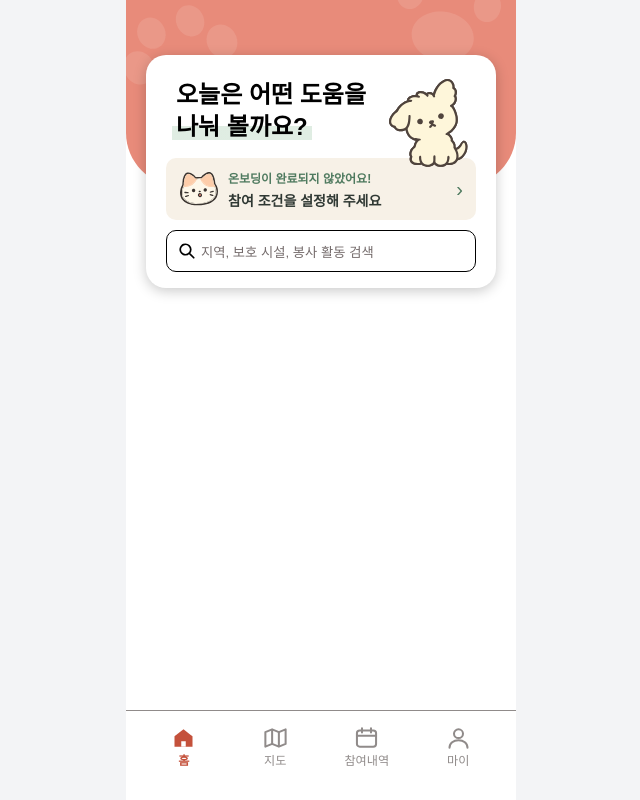
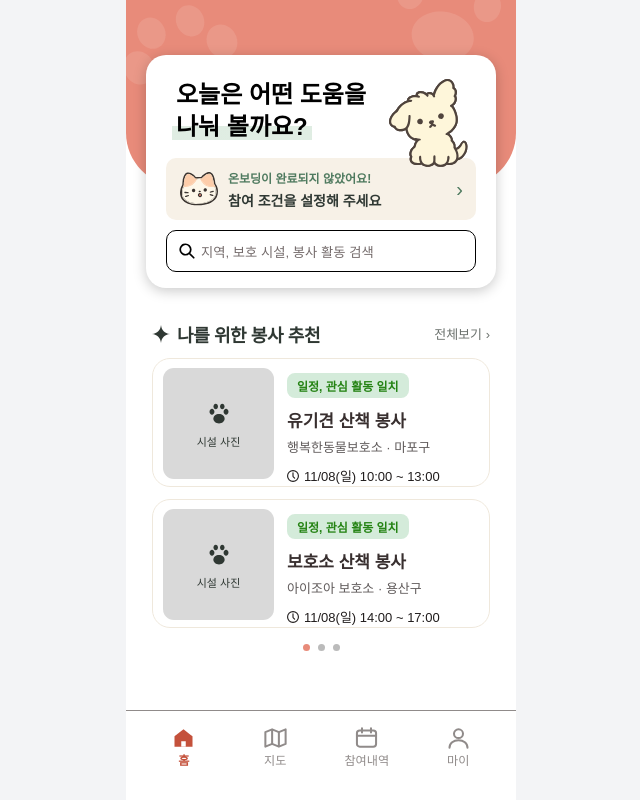
Before and after one commit to Line4Hackathon-JjongGeut/FE, a React (Vite) app: page / in a window 1280 px wide. Shown: the whole page, without its empty margins (319-959 px from the left). Built offline with nearby package versions, Linux system fonts and the light colour scheme; a web font is replaced by a local one.

Commit message:
feat: 홈 나를 위한 봉사 추천 섹션 구현

```diff
--- a/src/components/auth/PageDots.jsx
+++ b/src/components/auth/PageDots.jsx
@@ -1,15 +1,16 @@
 import styled from "styled-components";
 
-/* 소개 화면 아래 ● ○ ○ 표시 */
-export default function PageDots({ total, current, onSelect }) {
+/* ● ○ ○ 페이지 표시 */
+export default function PageDots({ total, current, onSelect, size = 10, gap = 12 }) {
   return (
-    <Dots>
+    <Dots $gap={gap}>
       {Array.from({ length: total }, (_, index) => (
         <Dot
           key={index}
           type="button"
-          aria-label={`${index + 1}번째 소개 보기`}
+          aria-label={`${index + 1}번째 페이지 보기`}
           $active={index === current}
+          $size={size}
           onClick={() => onSelect(index)}
         />
       ))}
@@ -19,12 +20,12 @@ export default function PageDots({ total, current, onSelect }) {
 
 const Dots = styled.div`
   display: flex;
-  gap: 12px;
+  gap: ${({ $gap }) => $gap}px;
 `;
 
 const Dot = styled.button`
-  width: 10px;
-  height: 10px;
+  width: ${({ $size }) => $size}px;
+  height: ${({ $size }) => $size}px;
   padding: 0;
   border: 0;
   border-radius: 50%;
--- /dev/null
+++ b/src/components/home/RecommendCard.jsx
@@ -0,0 +1,104 @@
+import { useNavigate } from "react-router-dom";
+import styled from "styled-components";
+import photoPawIcon from "../../assets/icons/search/photo-paw.svg";
+import clockIcon from "../../assets/icons/search/clock.svg";
+
+/* 홈 "나를 위한 봉사 추천" 카드. 누르면 봉사 공고 상세로 이동 */
+export default function RecommendCard({ post }) {
+  const navigate = useNavigate();
+
+  return (
+    <Card type="button" onClick={() => navigate(`/shelters/volunteer/${post.postId}`)}>
+      <Photo>
+        <img src={photoPawIcon} alt="" />
+        시설 사진
+      </Photo>
+      <Info>
+        <Tag>{post.matchLabel}</Tag>
+        <Title>{post.title}</Title>
+        <Shelter>
+          {post.shelter} · {post.region}
+        </Shelter>
+        <Schedule>
+          <ClockIcon src={clockIcon} alt="" />
+          {post.schedule}
+        </Schedule>
+      </Info>
+    </Card>
+  );
+}
+
+const Card = styled.button`
+  display: flex;
+  gap: 13px;
+  align-items: flex-start;
+  width: 100%;
+  height: 129px;
+  padding: 9px 10px;
+  border: 1px solid #efe8dc;
+  border-radius: 18px;
+  background-color: #ffffff;
+  text-align: left;
+  cursor: pointer;
+`;
+
+const Photo = styled.span`
+  display: flex;
+  flex-direction: column;
+  flex-shrink: 0;
+  gap: 4px;
+  align-items: center;
+  justify-content: center;
+  width: 111px;
+  height: 111px;
+  border-radius: 10.9px;
+  background-color: #d9d9d9;
+  color: #2f3833;
+  font-size: 11px;
+`;
+
+const Info = styled.span`
+  display: flex;
+  flex-direction: column;
+  align-items: flex-start;
+  min-width: 0;
+  padding-top: 5px;
+`;
+
+const Tag = styled.span`
+  padding: 4px 10px;
+  border-radius: 8px;
+  background-color: #d4ebda;
+  color: #258314;
+  font-size: 12px;
+  font-weight: 600;
+`;
+
+const Title = styled.span`
+  margin-top: 9px;
+  color: #382f2f;
+  font-size: 17px;
+  font-weight: 700;
+`;
+
+const Shelter = styled.span`
+  margin-top: 5px;
+  color: #605b5b;
+  font-size: 13px;
+  font-weight: 500;
+`;
+
+const Schedule = styled.span`
+  display: flex;
+  gap: 5px;
+  align-items: center;
+  margin-top: 10px;
+  color: #211d1d;
+  font-size: 13px;
+  font-weight: 500;
+`;
+
+const ClockIcon = styled.img`
+  width: 12px;
+  height: 12px;
+`;
--- /dev/null
+++ b/src/components/home/RecommendSection.jsx
@@ -0,0 +1,87 @@
+import { useRef, useState } from "react";
+import { useNavigate } from "react-router-dom";
+import styled from "styled-components";
+import SectionHeader from "./SectionHeader.jsx";
+import RecommendCard from "./RecommendCard.jsx";
+import PageDots from "../auth/PageDots.jsx";
+import { RECOMMENDED_POSTS } from "../../dummyData/home/homeDummy.js";
+import { chunk } from "../../utils/chunk.js";
+import sparkleIcon from "../../assets/icons/home/icon-sparkle.svg";
+
+const CARDS_PER_PAGE = 2;
+
+/* 홈 "나를 위한 봉사 추천" 섹션. */
+export default function RecommendSection() {
+  const navigate = useNavigate();
+  const trackRef = useRef(null);
+  const [page, setPage] = useState(0);
+  const pages = chunk(RECOMMENDED_POSTS, CARDS_PER_PAGE);
+
+  function handleScroll() {
+    const track = trackRef.current;
+    setPage(Math.round(track.scrollLeft / track.clientWidth));
+  }
+
+  function goToPage(index) {
+    const track = trackRef.current;
+    track.scrollTo({ left: index * track.clientWidth, behavior: "smooth" });
+  }
+
+  return (
+    <Section>
+      <SectionHeader
+        icon={<img src={sparkleIcon} alt="" />}
+        title="나를 위한 봉사 추천"
+        linkLabel="전체보기"
+        onLinkClick={() => navigate("/recommendations")}
+      />
+
+      <Track ref={trackRef} onScroll={handleScroll}>
+        {pages.map((cards, index) => (
+          <Page key={index}>
+            {cards.map((post) => (
+              <RecommendCard key={post.id} post={post} />
+            ))}
+          </Page>
+        ))}
+      </Track>
+
+      <DotsArea>
+        <PageDots total={pages.length} current={page} onSelect={goToPage} size={7} gap={8} />
+      </DotsArea>
+    </Section>
+  );
+}
+
+const Section = styled.section`
+  display: flex;
+  flex-direction: column;
+  gap: 7px;
+  padding: 0 26px;
+`;
+
+/* 옆으로 스크롤되는 줄 */
+const Track = styled.div`
+  display: flex;
+  overflow-x: auto;
+  scroll-snap-type: x mandatory;
+  scrollbar-width: none;
+
+  &::-webkit-scrollbar {
+    display: none;
+  }
+`;
+
+const Page = styled.div`
+  display: flex;
+  flex: 0 0 100%;
+  flex-direction: column;
+  gap: 12px;
+  scroll-snap-align: start;
+`;
+
+const DotsArea = styled.div`
+  display: flex;
+  justify-content: center;
+  margin-top: 9px;
+`;
--- /dev/null
+++ b/src/components/home/SectionHeader.jsx
@@ -0,0 +1,43 @@
+import styled from "styled-components";
+
+/* 홈 섹션 제목 줄 */
+export default function SectionHeader({ icon, title, linkLabel, onLinkClick }) {
+  return (
+    <Header>
+      <Title>
+        {icon}
+        {title}
+      </Title>
+      {linkLabel && (
+        <Link type="button" onClick={onLinkClick}>
+          {linkLabel} ›
+        </Link>
+      )}
+    </Header>
+  );
+}
+
+const Header = styled.div`
+  display: flex;
+  align-items: center;
+  justify-content: space-between;
+`;
+
+const Title = styled.h2`
+  display: flex;
+  gap: 7px;
+  align-items: center;
+  color: #2f3833;
+  font-size: 18px;
+  font-weight: 700;
+  letter-spacing: -0.4px;
+`;
+
+const Link = styled.button`
+  padding: 8px 0;
+  border: 0;
+  background: transparent;
+  color: #6b716d;
+  font-size: 13px;
+  cursor: pointer;
+`;
--- /dev/null
+++ b/src/dummyData/home/homeDummy.js
@@ -0,0 +1,58 @@
+/* 홈 화면에 쓰는 임시 데이터. 나중에 추천 API 응답으로. */
+
+export const RECOMMENDED_POSTS = [
+  {
+    id: 1,
+    postId: 1,
+    matchLabel: "일정, 관심 활동 일치",
+    title: "유기견 산책 봉사",
+    shelter: "행복한동물보호소",
+    region: "마포구",
+    schedule: "11/08(일) 10:00 ~ 13:00",
+  },
+  {
+    id: 2,
+    postId: 2,
+    matchLabel: "일정, 관심 활동 일치",
+    title: "보호소 산책 봉사",
+    shelter: "아이조아 보호소",
+    region: "용산구",
+    schedule: "11/08(일) 14:00 ~ 17:00",
+  },
+  {
+    id: 3,
+    postId: 1,
+    matchLabel: "관심 활동 일치",
+    title: "유기견 주말 돌봄 봉사",
+    shelter: "아이조아 보호소",
+    region: "용산구",
+    schedule: "11/14(토) 10:00 ~ 13:00",
+  },
+  {
+    id: 4,
+    postId: 2,
+    matchLabel: "일정 일치",
+    title: "견사 청소 봉사",
+    shelter: "행복한동물보호소",
+    region: "마포구",
+    schedule: "11/15(일) 13:00 ~ 16:00",
+  },
+  {
+    id: 5,
+    postId: 1,
+    matchLabel: "가까운 거리",
+    title: "고양이 급식 봉사",
+    shelter: "망원 고양이 쉼터",
+    region: "마포구",
+    schedule: "11/15(일) 15:00 ~ 17:00",
+  },
+  {
+    id: 6,
+    postId: 2,
+    matchLabel: "일정, 관심 활동 일치",
+    title: "유기견 목욕 봉사",
+    shelter: "행복한동물보호소",
+    region: "마포구",
+    schedule: "11/22(일) 10:00 ~ 12:00",
+  },
+];
--- a/src/pages/Home/Home.jsx
+++ b/src/pages/Home/Home.jsx
@@ -1,12 +1,16 @@
 import styled from "styled-components";
 import HomeHeader from "../../components/home/HomeHeader.jsx";
+import RecommendSection from "../../components/home/RecommendSection.jsx";
 
 /* 홈 화면. 인사 카드 -> 봉사 추천 -> 급한 활동 -> 다른 도움 방법 순서 */
 export default function Home() {
   return (
     <Page>
       <HomeHeader />
-      {/* TODO: 나를 위한 봉사 추천, 도움이 급한 활동, 다른 방법으로 도와주기 */}
+      <Sections>
+        <RecommendSection />
+        {/* TODO: 도움이 급한 활동, 다른 방법으로 도와주기 */}
+      </Sections>
     </Page>
   );
 }
@@ -17,3 +21,10 @@ const Page = styled.div`
   overflow-x: hidden;
   background-color: #ffffff;
 `;
+
+const Sections = styled.div`
+  display: flex;
+  flex-direction: column;
+  gap: 40px;
+  margin-top: 28px;
+`;
--- /dev/null
+++ b/src/utils/chunk.js
@@ -0,0 +1,8 @@
+/* 배열 size개씩 묶음 */
+export function chunk(list, size) {
+  const groups = [];
+  for (let index = 0; index < list.length; index += size) {
+    groups.push(list.slice(index, index + size));
+  }
+  return groups;
+}
```
Also changed, not shown: src/assets/icons/home/icon-sparkle.svg (added).
